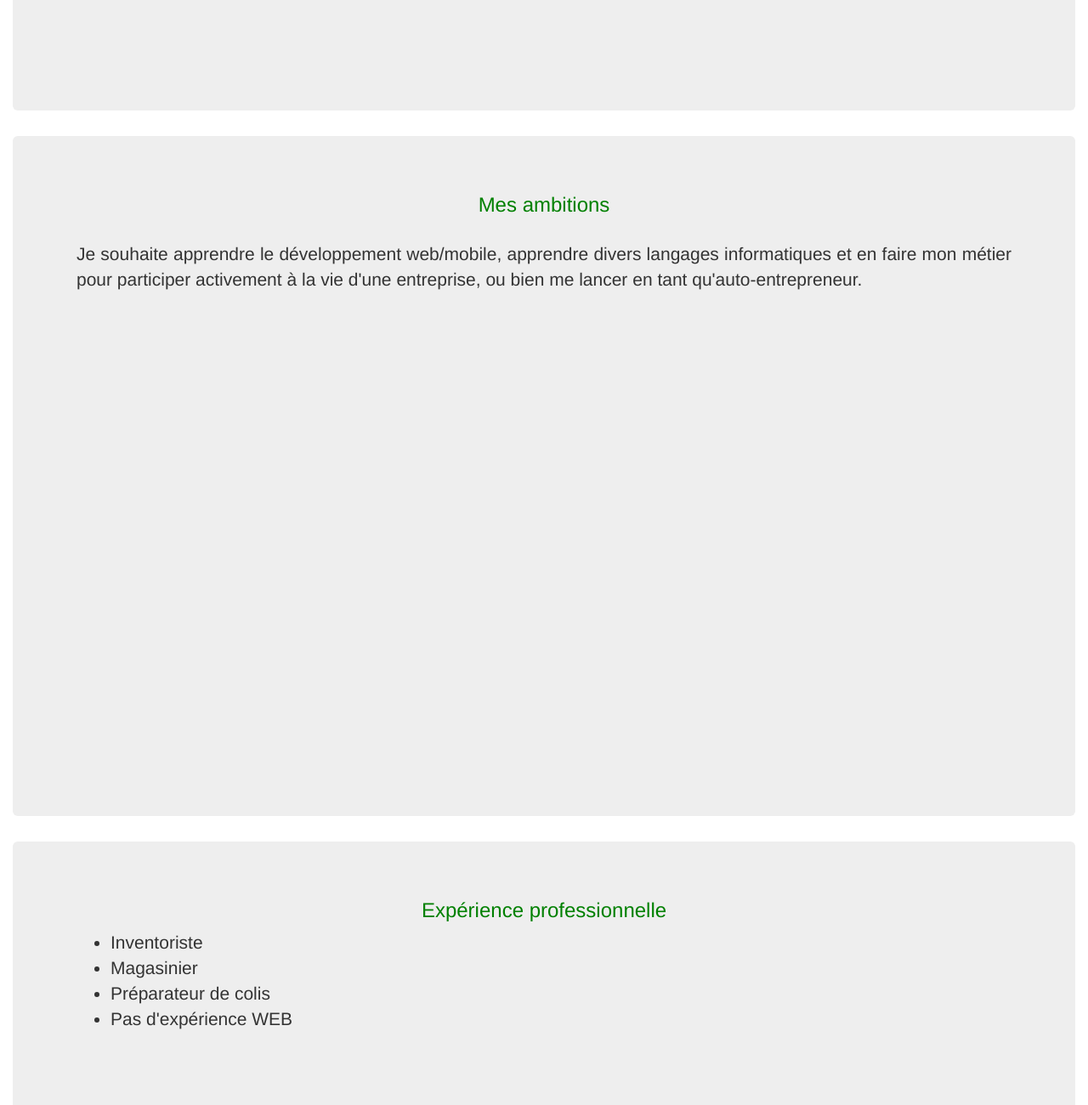
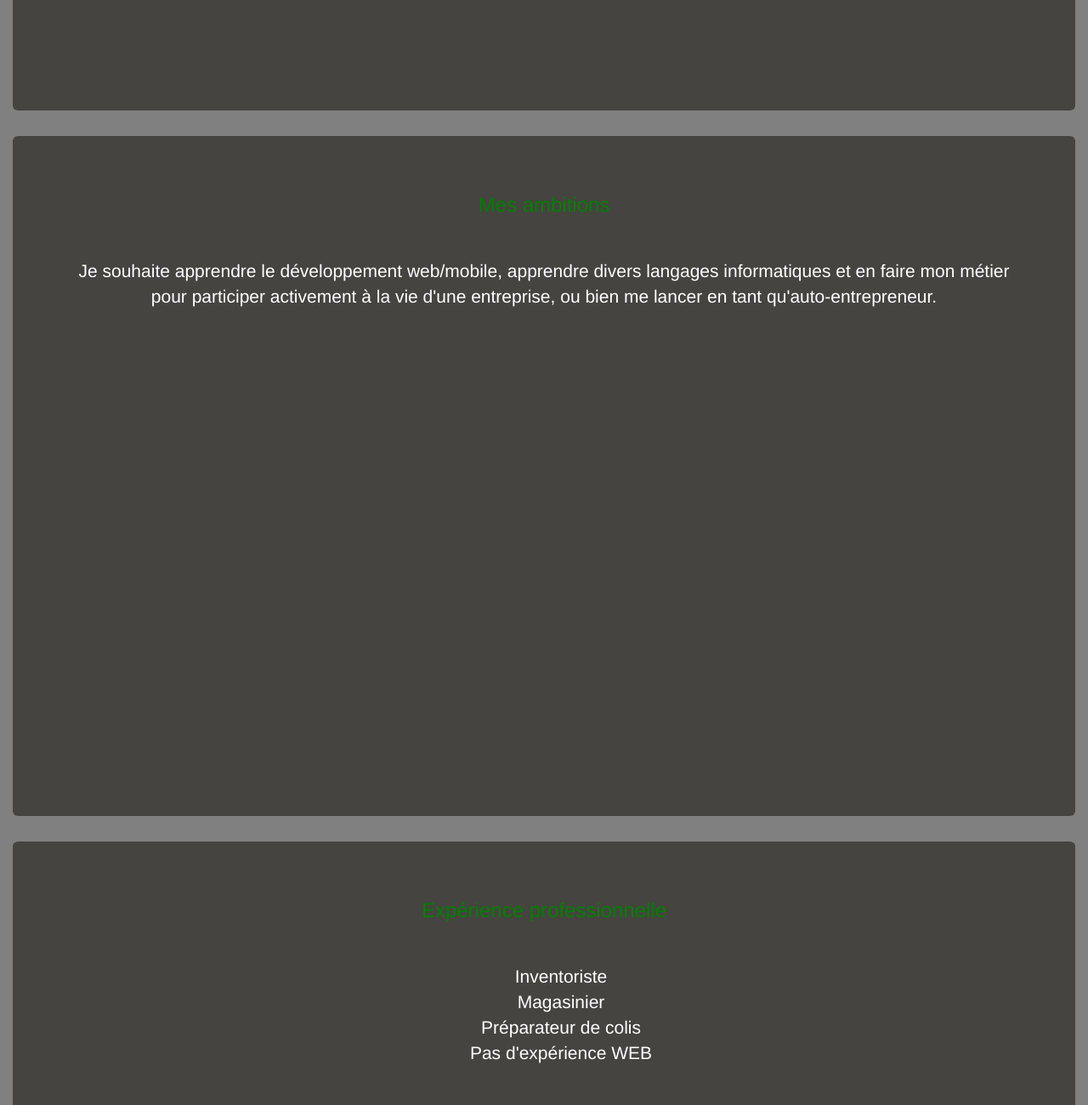
Before and after one commit to Jemoms/Semaine7, a plain HTML site: page Exercice 1/index.html in a window 1280 px wide. Shown: the part 1500-2800 px from the top of the page at 85% size. Drawn offline with Linux system fonts and the light colour scheme.

Commit message:
exercice1

```diff
--- a/Exercice 1/css/style.css
+++ b/Exercice 1/css/style.css
@@ -1,56 +1,21 @@
-/*body
+body
 {
-    background-color:black;
-    margin:0;
-    padding:0;
-    color:white;
-    width:100%;
+    background-color:grey;
 }
-
-header
-{
-    background-image:url("Image/image1.png");
-    background-repeat:repeat;
-    background-attachment:fixed;
-    color:green;
-}
-
-main
-{
-    background-image:url("Image/footer_lodyas.png");
-    background-repeat:repeat;
-    background-attachment:fixed;
-    margin: auto;
-}
-
-footer
-{
-    width:100%;
-    background-image:url("Image/image1.png");
-    background-repeat:repeat;
-    background-attachment:fixed;
-}
-
-*/.photo
+.photo
 {
 	width:200px;
 	border-left: 3px yellow solid;
 	border-top: 3px yellow solid;
 	border-radius:50px;
     box-shadow: 10px 10px 10px black;
-	display: inline-block;
-	margin-left:170px;
-	}
-/*
-.entete
-{
-    margin-left:5%;
-    display: inline-block;
-    vertical-align: top;
-    width:70%;
+	display: block;
+	margin-left:auto;
+	margin-right:auto;
+
 }
 
-*/.mail
+.mail
 {
     color: green;
 }
@@ -58,27 +23,47 @@ footer
 p
 {
     display:block;
-    text-align: justify;
-    margin-top:30px;
+    text-align: center;
+    margin-top:50px;
 }
 
-ul{
+ul
+{
     font-size:1.5em;
+    margin-top:50px;
+    text-align:center;
+    list-style-type:none;
 }
 
-h3, h1, h2
+h3, h2, h1
 {
     text-align: center;
     color: green;
 }
 
-#contact p
+.jumbotron
 {
-    margin-top: 20%;
+    background-color:#464440;
+    color:white;
+}
+
+.jumbotron h1
+{
+    background-color:#464440;
+    color:blue;
+}
+
+#menu5 p
+{
+    margin:20px;
     text-align:center;
 }
 
-#map
+iframe
 {
+    display:block;
     margin-top:5%;
+    width:50%;
+    margin-left:auto;
+    margin-right:auto;
 }
```
Also changed, not shown: Exercice 1/img/footer_lodyas.png (added), Exercice 1/img/image1.png (added).
